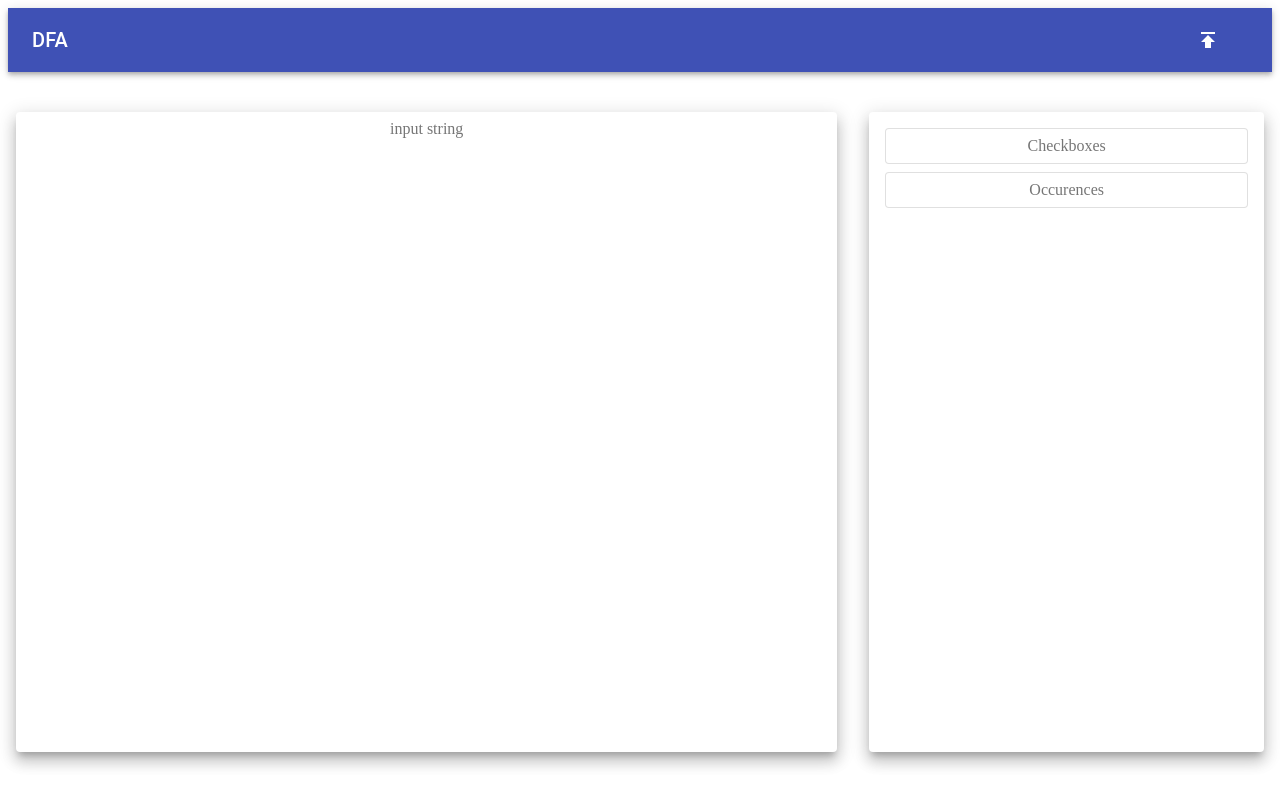
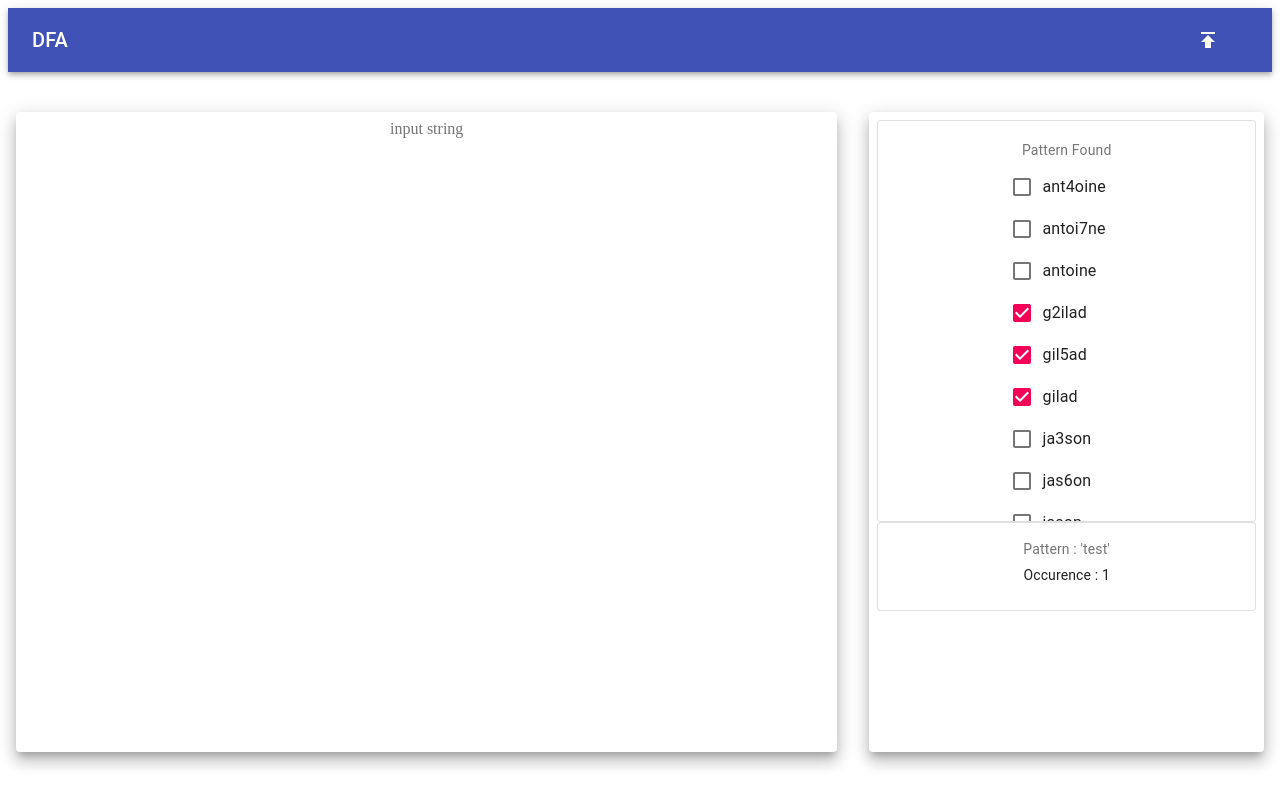
Before and after one commit to LYH977/DFA, a React (Create React App) app in the folder frontend/dfa/: page / in a window 1280 px wide. Built offline with nearby package versions, Linux system fonts and the light colour scheme.

Commit message:
setup occurence and pattern

```diff
--- a/frontend/dfa/src/components/Container.tsx
+++ b/frontend/dfa/src/components/Container.tsx
@@ -1,18 +1,17 @@
-import React from 'react';
-import { makeStyles, createStyles, Theme } from '@material-ui/core/styles';
-import Typography from '@material-ui/core/Typography';
-import Paper from '@material-ui/core/Paper';
-import Grid from '@material-ui/core/Grid';
-import InputString from './InputString';
-import Checkboxes from './pattern/Checkboxes';
-import Occurences from './pattern/Occurences';
+import React from "react";
+import { makeStyles, createStyles, Theme } from "@material-ui/core/styles";
+import Typography from "@material-ui/core/Typography";
+import Paper from "@material-ui/core/Paper";
+import Grid from "@material-ui/core/Grid";
+import InputString from "./InputString";
+import Checkboxes from "./pattern/Checkboxes";
+import Occurences from "./pattern/Occurences";
 
 const useStyles = makeStyles((theme: Theme) =>
   createStyles({
-
     container: {
-      display: 'grid',
-      gridTemplateColumns: 'repeat(12, 1fr)',
+      display: "grid",
+      gridTemplateColumns: "repeat(12, 1fr)",
       gridGap: theme.spacing(3),
     },
     paper: {
@@ -20,65 +19,52 @@ const useStyles = makeStyles((theme: Theme) =>
       marginTop: theme.spacing(5),
       marginLeft: theme.spacing(1),
       marginRight: theme.spacing(1),
-      height: '78vh',
-      textAlign: 'center',
+      height: "78vh",
+      textAlign: "center",
       color: theme.palette.text.secondary,
-      whiteSpace: 'normal',
-      position:'relative'
+      whiteSpace: "normal",
+      position: "relative",
     },
     rightGridItem: {
-        padding: theme.spacing(1),
-        margin: theme.spacing(1),
+      padding: theme.spacing(1),
+      margin: theme.spacing(1),
 
-        position:'relative',
+      position: "relative",
 
-        textAlign: 'center',
-        color: theme.palette.text.secondary,
-        whiteSpace: 'normal',
-
+      textAlign: "center",
+      color: theme.palette.text.secondary,
+      whiteSpace: "normal",
     },
-    test:{
-        flexGrow: 1,
-    }
-  }),
+    test: {
+      flexGrow: 1,
+    },
+  })
 );
-
-
 
 export default function CSSGrid() {
   const classes = useStyles();
 
   return (
-    <div >
-
+    <div>
       <Grid container spacing={2}>
-
         <Grid item xs={8}>
           <Paper className={classes.paper} elevation={10}>
-              <InputString/>
+            <InputString />
           </Paper>
         </Grid>
 
-        <Grid item  xs={4}>
+        <Grid item xs={4} spacing={2}>
           <Paper className={classes.paper} elevation={10}>
-
             <Grid item direction="column" justify="center" alignItems="center" xs>
-                <Paper className={classes.rightGridItem} variant={'outlined'}>
-                     <Checkboxes/>
-                </Paper>
+              <Checkboxes />
             </Grid>
 
             <Grid item direction="column" justify="center" alignItems="center" xs>
-                <Paper className={classes.rightGridItem} variant={'outlined'}>
-                    <Occurences/>
-                </Paper>
+              <Occurences />
             </Grid>
-
           </Paper>
         </Grid>
       </Grid>
-
-
     </div>
   );
 }
--- a/frontend/dfa/src/components/pattern/Checkboxes.tsx
+++ b/frontend/dfa/src/components/pattern/Checkboxes.tsx
@@ -1,11 +1,89 @@
-import React from 'react'
+import React, { useState } from "react";
+import { makeStyles } from "@material-ui/core/styles";
+import Card from "@material-ui/core/Card";
+import CardHeader from "@material-ui/core/CardHeader";
+import CardContent from "@material-ui/core/CardContent";
+import Button from "@material-ui/core/Button";
+import Typography from "@material-ui/core/Typography";
+import FormLabel from "@material-ui/core/FormLabel";
+import FormControl from "@material-ui/core/FormControl";
+import FormGroup from "@material-ui/core/FormGroup";
+import FormControlLabel from "@material-ui/core/FormControlLabel";
+import Checkbox from "@material-ui/core/Checkbox";
+
+const useStyles = makeStyles({
+  cardRoot: {
+    minWidth: 275,
+    maxHeight: 400,
+    overflow: "auto",
+  },
+  listRoot: {
+    display: "flex",
+  },
+  bullet: {
+    display: "inline-block",
+    margin: "0 2px",
+    transform: "scale(0.8)",
+  },
+  title: {
+    fontSize: 14,
+  },
+  pos: {
+    marginBottom: 12,
+  },
+  formControl: {
+    margin: 3,
+  },
+});
+
+type Props = {
+  [key: string]: boolean;
+};
 
 function Checkboxes() {
-    return (
-        <div style={{minHeight:'40%',whiteSpace: 'normal',}}>
-            Checkboxes
-        </div>
-    )
+  const [checkboxList, setCheckboxList] = useState<Props>({
+    gilad: true,
+    jason: false,
+    antoine: false,
+    g2ilad: true,
+    ja3son: false,
+    ant4oine: false,
+    gil5ad: true,
+    jas6on: false,
+    antoi7ne: false,
+  });
+  const classes = useStyles();
+  const handleChange = (event: React.ChangeEvent<HTMLInputElement>) => {
+    setCheckboxList({
+      ...checkboxList,
+      [event.target.name]: event.target.checked,
+    });
+  };
+
+  return (
+    <Card className={classes.cardRoot} variant="outlined">
+      <CardContent>
+        <FormControl component="fieldset" className={classes.formControl}>
+          <FormLabel component="legend">
+            <Typography className={classes.title} color="textSecondary" gutterBottom>
+              Pattern Found
+            </Typography>
+          </FormLabel>
+          <FormGroup>
+            {Object.keys(checkboxList)
+              .sort()
+              .map((name, id) => (
+                <FormControlLabel
+                  key={id}
+                  control={<Checkbox checked={checkboxList[name]} onChange={handleChange} name={name} />}
+                  label={name}
+                />
+              ))}
+          </FormGroup>
+        </FormControl>
+      </CardContent>
+    </Card>
+  );
 }
 
-export default Checkboxes
+export default Checkboxes;
--- a/frontend/dfa/src/components/pattern/Occurences.tsx
+++ b/frontend/dfa/src/components/pattern/Occurences.tsx
@@ -1,11 +1,57 @@
-import React from 'react'
+import React, { useState } from "react";
+import { makeStyles } from "@material-ui/core/styles";
+import Card from "@material-ui/core/Card";
+import CardHeader from "@material-ui/core/CardHeader";
+import CardContent from "@material-ui/core/CardContent";
+import Button from "@material-ui/core/Button";
+import Typography from "@material-ui/core/Typography";
+import FormLabel from "@material-ui/core/FormLabel";
+import FormControl from "@material-ui/core/FormControl";
+import FormGroup from "@material-ui/core/FormGroup";
+import FormControlLabel from "@material-ui/core/FormControlLabel";
+import Checkbox from "@material-ui/core/Checkbox";
+
+const useStyles = makeStyles({
+  cardRoot: {
+    minWidth: 275,
+    overflow: "auto",
+  },
+  listRoot: {
+    display: "flex",
+  },
+  bullet: {
+    display: "inline-block",
+    margin: "0 2px",
+    transform: "scale(0.8)",
+  },
+  title: {
+    fontSize: 14,
+  },
+  pos: {
+    marginBottom: 12,
+  },
+  formControl: {
+    margin: 3,
+  },
+});
 
 function Occurences() {
-    return (
-        <div>
-            Occurences
-        </div>
-    )
+  const classes = useStyles();
+  const [name, setName] = useState<string>("test");
+  const [occurence, setOccurence] = useState<number>(1);
+
+  return (
+    <Card className={classes.cardRoot} variant="outlined">
+      <CardContent>
+        <Typography className={classes.title} color="textSecondary" gutterBottom>
+          Pattern : '{name}'
+        </Typography>
+        <Typography className={classes.title} component="h2">
+          Occurence : {occurence}
+        </Typography>
+      </CardContent>
+    </Card>
+  );
 }
 
-export default Occurences
+export default Occurences;
```
